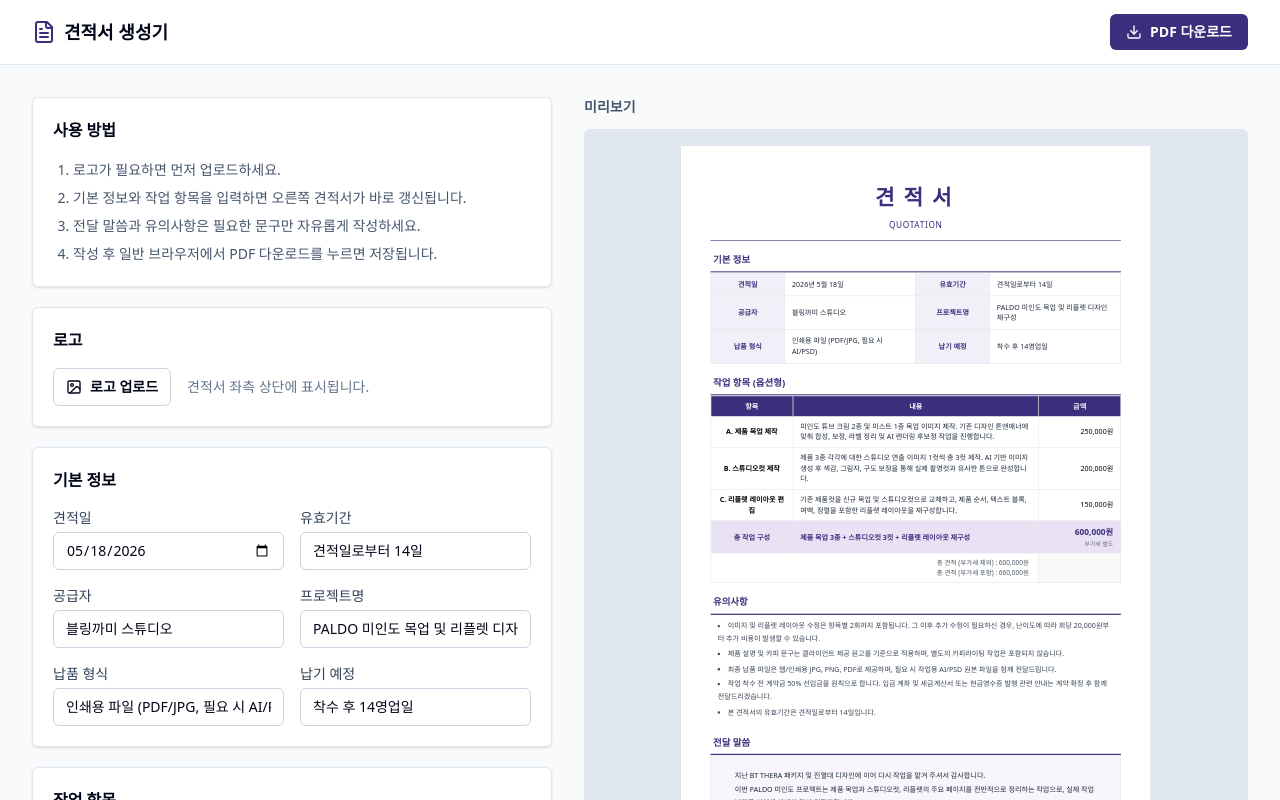
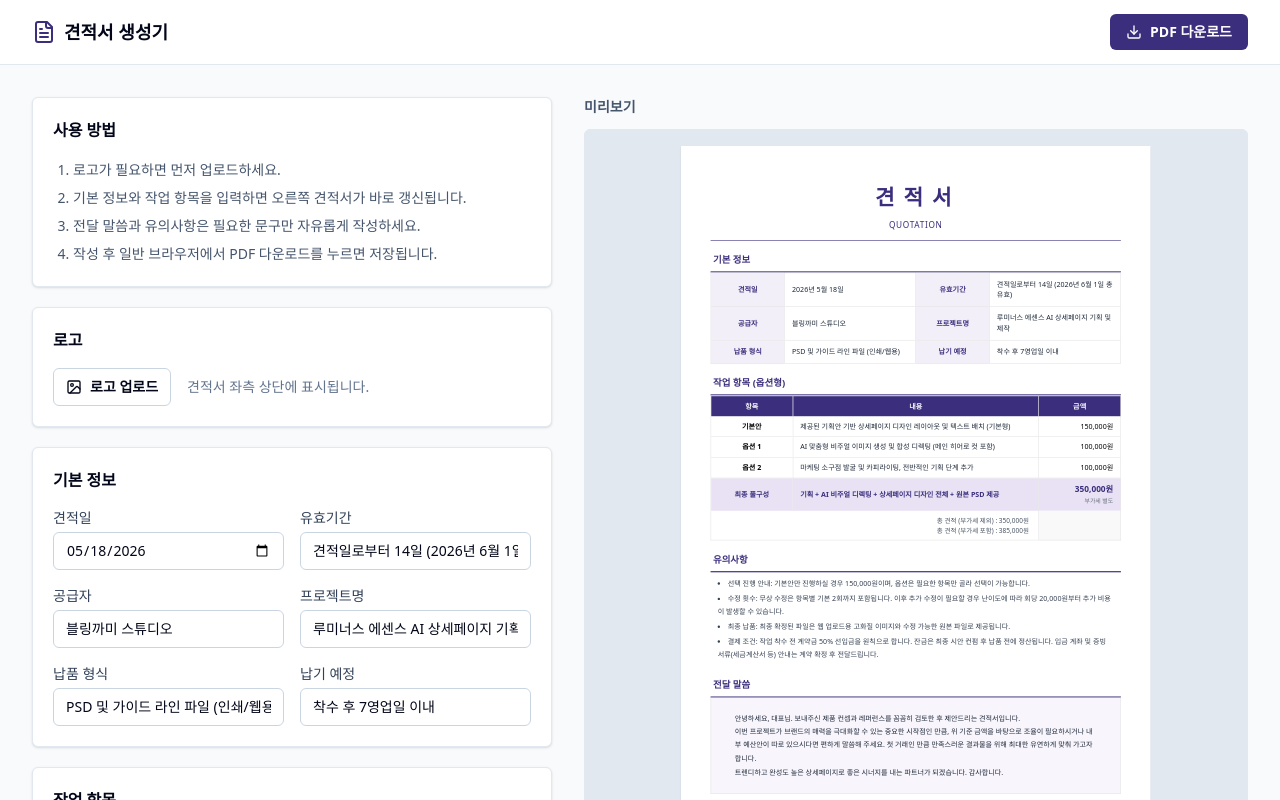
Before and after one commit to blingkkami/blingkkami-quote-generator, a React (Vite) app: page / in a window 1280 px wide. Shown: the top 800 px of the page. Built offline with nearby package versions, Linux system fonts and the light colour scheme; a web font is replaced by a local one.

Commit message:
Use luminous essence sample quote

```diff
--- a/src/App.tsx
+++ b/src/App.tsx
@@ -30,21 +30,21 @@ const primaryLight = '#f3eff8';
 const finalBg = '#e9e2f4';
 const borderColor = '#e5e5e5';
 const appVersion = '2026-05-18-quote-title';
-const savedQuoteKey = 'blingkkami-quote-generator-state-v3';
+const savedQuoteKey = 'blingkkami-quote-generator-state-v4';
 
 const defaultFormData: QuoteForm = {
   quoteDate: '2026-05-18',
-  validDuration: '견적일로부터 14일',
+  validDuration: '견적일로부터 14일 (2026년 6월 1일 총 유효)',
   issuerName: '블링까미 스튜디오',
-  projectName: 'PALDO 미인도 목업 및 리플렛 디자인 재구성',
-  deliveryFormat: '인쇄용 파일 (PDF/JPG, 필요 시 AI/PSD)',
-  deliverySchedule: '착수 후 14영업일',
-  finalCategory: '총 작업 구성',
-  finalDescription: '제품 목업 3종 + 스튜디오컷 3컷 + 리플렛 레이아웃 재구성',
+  projectName: '루미너스 에센스 AI 상세페이지 기획 및 제작',
+  deliveryFormat: 'PSD 및 가이드 라인 파일 (인쇄/웹용)',
+  deliverySchedule: '착수 후 7영업일 이내',
+  finalCategory: '최종 풀구성',
+  finalDescription: '기획 + AI 비주얼 디렉팅 + 상세페이지 디자인 전체 + 원본 PSD 제공',
   notes:
-    '이미지 및 리플렛 레이아웃 수정은 항목별 2회까지 포함됩니다. 그 이후 추가 수정이 필요하신 경우, 난이도에 따라 회당 20,000원부터 추가 비용이 발생할 수 있습니다.\n제품 설명 및 카피 문구는 클라이언트 제공 원고를 기준으로 적용하며, 별도의 카피라이팅 작업은 포함되지 않습니다.\n최종 납품 파일은 웹/인쇄용 JPG, PNG, PDF로 제공하며, 필요 시 작업용 AI/PSD 원본 파일을 함께 전달드립니다.\n작업 착수 전 계약금 50% 선입금을 원칙으로 합니다. 입금 계좌 및 세금계산서 또는 현금영수증 발행 관련 안내는 계약 확정 후 함께 전달드리겠습니다.\n본 견적서의 유효기간은 견적일로부터 14일입니다.',
+    '선택 진행 안내: 기본안만 진행하실 경우 150,000원이며, 옵션은 필요한 항목만 골라 선택이 가능합니다.\n수정 횟수: 무상 수정은 항목별 기본 2회까지 포함됩니다. 이후 추가 수정이 필요할 경우 난이도에 따라 회당 20,000원부터 추가 비용이 발생할 수 있습니다.\n최종 납품: 최종 확정된 파일은 웹 업로드용 고화질 이미지와 수정 가능한 원본 파일로 제공됩니다.\n결제 조건: 작업 착수 전 계약금 50% 선입금을 원칙으로 합니다. 잔금은 최종 시안 컨펌 후 납품 전에 정산됩니다. 입금 계좌 및 증빙 서류(세금계산서 등) 안내는 계약 확정 후 전달드립니다.',
   message:
-    '지난 BT THERA 패키지 및 진열대 디자인에 이어 다시 작업을 맡겨 주셔서 감사합니다.\n이번 PALDO 미인도 프로젝트는 제품 목업과 스튜디오컷, 리플렛의 주요 페이지를 전반적으로 정리하는 작업으로, 실제 작업 범위를 반영해 아래와 같이 견적드립니다.\n앞으로도 패키지나 다른 디자인 작업 필요하실 때 언제든 편하게 연락 주세요. 좋은 파트너가 되겠습니다.',
+    '안녕하세요, 대표님. 보내주신 제품 컨셉과 레퍼런스를 꼼꼼히 검토한 후 제안드리는 견적서입니다.\n이번 프로젝트가 브랜드의 매력을 극대화할 수 있는 중요한 시작점인 만큼, 위 기준 금액을 바탕으로 조율이 필요하시거나 내부 예산안이 따로 있으시다면 편하게 말씀해 주세요. 첫 거래인 만큼 만족스러운 결과물을 위해 최대한 유연하게 맞춰 가고자 합니다.\n트렌디하고 완성도 높은 상세페이지로 좋은 시너지를 내는 파트너가 되겠습니다. 감사합니다.',
   signOffSender: '블링까미 스튜디오 드림',
   signOffDate: '2026년 5월 18일',
 };
@@ -52,24 +52,24 @@ const defaultFormData: QuoteForm = {
 const defaultItems: QuoteItem[] = [
   {
     id: 'base',
-    category: 'A. 제품 목업 제작',
+    category: '기본안',
     description:
-      '미인도 튜브 크림 2종 및 미스트 1종 목업 이미지 제작. 기존 디자인 톤앤매너에 맞춰 합성, 보정, 라벨 정리 및 AI 렌더링 후보정 작업을 진행합니다.',
-    price: 250000,
+      '제공된 기획안 기반 상세페이지 디자인 레이아웃 및 텍스트 배치 (기본형)',
+    price: 150000,
   },
   {
-    id: 'studio',
-    category: 'B. 스튜디오컷 제작',
+    id: 'option-1',
+    category: '옵션 1',
     description:
-      '제품 3종 각각에 대한 스튜디오 연출 이미지 1컷씩 총 3컷 제작. AI 기반 이미지 생성 후 색감, 그림자, 구도 보정을 통해 실제 촬영컷과 유사한 톤으로 완성합니다.',
-    price: 200000,
+      'AI 맞춤형 비주얼 이미지 생성 및 합성 디렉팅 (메인 히어로 컷 포함)',
+    price: 100000,
   },
   {
-    id: 'leaflet',
-    category: 'C. 리플렛 레이아웃 편집',
+    id: 'option-2',
+    category: '옵션 2',
     description:
-      '기존 제품컷을 신규 목업 및 스튜디오컷으로 교체하고, 제품 순서, 텍스트 블록, 여백, 정렬을 포함한 리플렛 레이아웃을 재구성합니다.',
-    price: 150000,
+      '마케팅 소구점 발굴 및 카피라이팅, 전반적인 기획 단계 추가',
+    price: 100000,
   },
 ];
 
```
